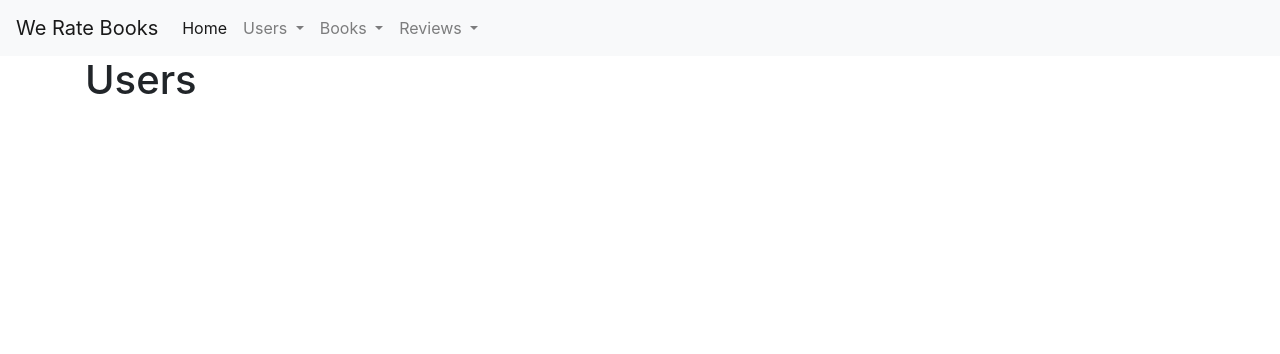
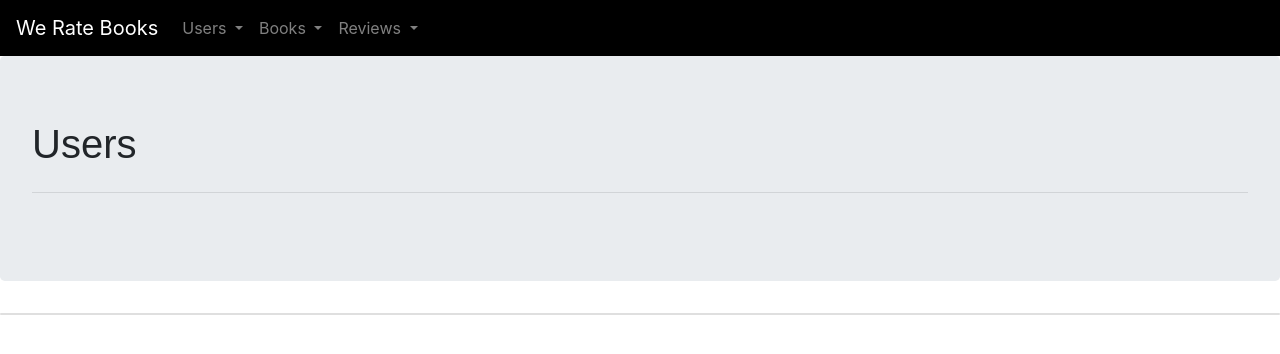
Before and after one commit to teafang/we-rate-books, a Flask app: page /users in a window 1280 px wide. Shown: the top 354 px of the page. Run offline with Flask 2, Linux system fonts and the light colour scheme; data that the repository does not hold is empty; some libraries are stand-ins or nearby versions.

Commit message:
initial commit

```diff
--- a/app.py
+++ b/app.py
@@ -9,6 +9,7 @@ from flask_pymongo import PyMongo
 import os
 from dotenv import load_dotenv
 import datetime
+import pymongo
 
 import model
 
@@ -67,10 +68,13 @@ def users_add():
         return redirect(url_for('users_view'))
 
 @app.route('/books')
-def books_view():
+
+def books_view(genre):
     data = {
-    'books':mongo.db.books.find({}),
+    'books':mongo.db.books.find({'genre':genre})
     }
+    for books in data:
+        print(books)
     return render_template('booksView.html', data=data)
 
 @app.route('/books/<title>')
--- a/static/css/style.css
+++ b/static/css/style.css
@@ -0,0 +1,3 @@
+h1 {
+    font-family: ‘Lexend Zetta’, sans-serif;
+}
--- a/templates/base.html
+++ b/templates/base.html
@@ -7,11 +7,12 @@
 
     <!-- Bootstrap CSS -->
     <link rel="stylesheet" href="https://stackpath.bootstrapcdn.com/bootstrap/4.5.0/css/bootstrap.min.css" integrity="sha384-9aIt2nRpC12Uk9gS9baDl411NQApFmC26EwAOH8WgZl5MYYxFfc+NcPb1dKGj7Sk" crossorigin="anonymous">
+    <link href=“https://fonts.googleapis.com/css2?family=Lexend+Zetta&display=swap” rel=“stylesheet”>
     <link rel="stylesheet" type="text/css" href="{{ url_for('static', filename='css/style.css', q=current_time) }}" />
     <title>{% block title%}{% endblock %}</title>
   </head>
   <body>
-    <nav class="navbar navbar-expand-lg navbar-light bg-light">
+    <nav class="navbar navbar-expand-lg navbar-dark" style="background-color: black;"">
       <a class="navbar-brand" href="{{url_for('index')}}">We Rate Books</a>
       <button class="navbar-toggler" type="button" data-toggle="collapse" data-target="#navbarSupportedContent" aria-controls="navbarSupportedContent" aria-expanded="false" aria-label="Toggle navigation">
         <span class="navbar-toggler-icon"></span>
@@ -19,17 +20,14 @@
 
       <div class="collapse navbar-collapse" id="navbarSupportedContent">
         <ul class="navbar-nav mr-auto">
-          <li class="nav-item active">
-            <a class="nav-link" href="{{url_for('index')}}">Home <span class="sr-only">(current)</span></a>
-          </li>
           <li class="nav-item dropdown">
             <a class="nav-link dropdown-toggle" href="#" id="navbarDropdown" role="button" data-toggle="dropdown" aria-haspopup="true" aria-expanded="false">
               Users
             </a>
             <div class="dropdown-menu" aria-labelledby="navbarDropdown">
-              <a class="nav-link" href="{{url_for('users_view')}}">Profiles</a>
+              <a class="nav-link text-dark" href="{{url_for('users_view')}}">Profiles</a>
               <div class="dropdown-divider"></div>
-              <a class="nav-link" href="{{url_for('users_add')}}">Add User</a>
+              <a class="nav-link text-dark" href="{{url_for('users_add')}}">Add User</a>
             </div>
           </li>
           <li class="nav-item dropdown">
@@ -37,9 +35,9 @@
               Books
             </a>
             <div class="dropdown-menu" aria-labelledby="navbarDropdown">
-              <a class="nav-link" href="{{url_for('books_view')}}">Book List</a>
+              <a class="nav-link text-dark" href="{{url_for('books_view')}}">Book List</a>
               <div class="dropdown-divider"></div>
-              <a class="nav-link" href="{{url_for('books_add')}}">Add Book</a>
+              <a class="nav-link text-dark" href="{{url_for('books_add')}}">Add Book</a>
             </div>
           </li>
 
@@ -48,9 +46,9 @@
               Reviews
             </a>
             <div class="dropdown-menu" aria-labelledby="navbarDropdown">
-              <a class="nav-link" href="{{url_for('reviews_view')}}">Review List</a>
+              <a class="nav-link text-dark" href="{{url_for('reviews_view')}}">Review List</a>
               <div class="dropdown-divider"></div>
-              <a class="nav-link" href="{{url_for('reviews_add')}}">Add Review</a>
+              <a class="nav-link text-dark" href="{{url_for('reviews_add')}}">Add Review</a>
             </div>
           </li>
 
--- a/templates/index.html
+++ b/templates/index.html
@@ -4,11 +4,15 @@
 
 {% block content%}
 
+<br>
+<br>
+<br>
 <div class="container">
   <div class="row row-cols-1 row-cols-md-3">
 
     <div class="col mb-4">
       <div class="card">
+        <img src="https://cdn10.bostonmagazine.com/wp-content/uploads/sites/2/2020/06/books-social.jpg" class="card-img-top">
         <h1 class="text-center"><i data-feather="book-open"></i></h1>
         <div class="card-body">
           <h5 class="card-title">Books</h5>
@@ -19,6 +23,7 @@
 
     <div class="col mb-4">
       <div class="card">
+        <img src="https://i0.wp.com/images-prod.healthline.com/hlcmsresource/images/topic_centers/ChronicPain/1296x728_11_books_chronic_illness.jpg?w=1155" class="card-img-top">
         <h1 class="text-center"><i data-feather="users"></i></h1>
         <div class="card-body">
           <h5 class="card-title">Users</h5>
@@ -29,6 +34,7 @@
 
     <div class="col mb-4">
       <div class="card">
+        <img src="https://lh3.googleusercontent.com/proxy/cHxLhF0lLi08ggPb5o0AECV_x2j_4f22nFL7B9Jk-T9lkIFP0RdGzapjoryeL6Kko_MGDFSSy9C3r-HSUTwFO9lVefHQ2erzvvqsk17OJA" class="card-img-top">
         <h1 class="text-center"><i data-feather="users"></i></h1>
         <div class="card-body">
           <h5 class="card-title">Reviews</h5>
--- a/templates/usersAdd.html
+++ b/templates/usersAdd.html
@@ -4,9 +4,10 @@
 
 {% block content%}
 
-<div class="container">
-  <div class="col">
+<div class="jumbotron">
+  <div class="display-4">
     <h1>Add a New User</h1>
+    <hr class="my-4">
     <form method="POST" action="{{url_for('users_add')}}">
       <div class="form-row">
         <div class="form-group col-6">
--- a/templates/usersView.html
+++ b/templates/usersView.html
@@ -4,14 +4,20 @@
 
 {% block content%}
 
-<div class="container">
-  <h1>Users</h1>
-  <div class="row">
+<div class="jumbotron">
+    <div class="display-4">
+    <h1>Users</h1>
+    <hr class="my-4">
+    </div>
+</div>
+
+<div class="card">
     {% for user in data.users %}
-    {{user.name}}
-    <a href="{{url_for('users_detail', USER=user.name)}}">Details</a>
+    <div class="card-body">
+        {{user.name}}
+        <a href="{{url_for('users_detail', USER=user.name)}}">Details</a>
+    </div>
     {% endfor %}
-  </div>
 </div>
 
 {% endblock %}
```
Also changed, not shown: templates/booksAdd.html (+4 -3 lines), templates/booksDetail.html (+7 -6 lines), templates/booksView.html (+13 -7 lines), templates/usersDetail.html (+7 -7 lines).
